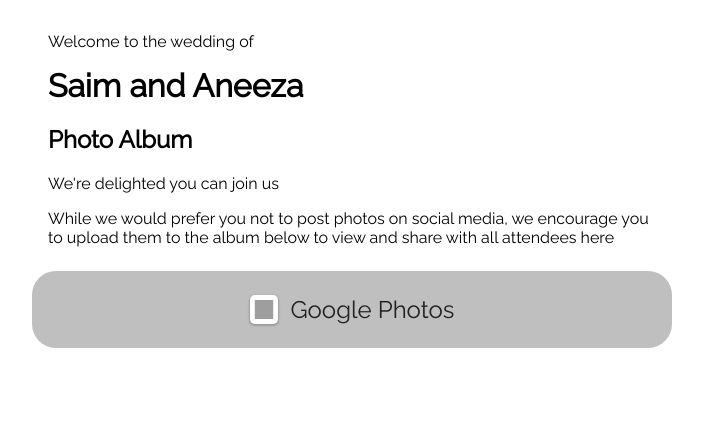
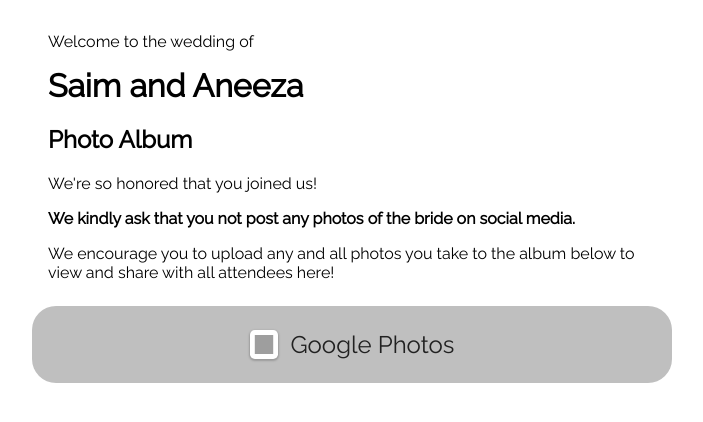
Before and after one commit to saimaneeza/saimaneeza.github.io, a plain HTML site: page index.html in a window 1280 px wide. Shown: the whole page, without its empty margins (288-991 px from the left). Drawn offline with Linux system fonts and the light colour scheme; grey boxes are pictures that could not be loaded.

Commit message:
changed wording

```diff
--- a/index.html
+++ b/index.html
@@ -73,10 +73,15 @@
     <p class="welcome">Welcome to the wedding of</p>
     <h1>Saim and Aneeza</h1>
     <h2>Photo Album</h2>
-    <p>We're delighted you can join us</p>
-    <p>While we would prefer you not to post photos on social media, we
-      encourage you to upload them to the album below to view and share with
-      all attendees here</p>
+    <p>We're so honored that you joined us!</p>
+    <p>
+      <strong>We kindly ask that you not post any photos of the bride on
+      social media.</strong>
+    </p>
+    <p>
+      We encourage you to upload any and all photos you take to the album below
+      to view and share with all attendees here!
+    </p>
     <a href="https://photos.app.goo.gl/gE1fpstkH6tnvSNr7" target="_blank">
       <img src="https://1000logos.net/wp-content/uploads/2020/05/Google-Photos-logo.png" alt="Google Photos"/>
       <span>Google Photos</span>
```
